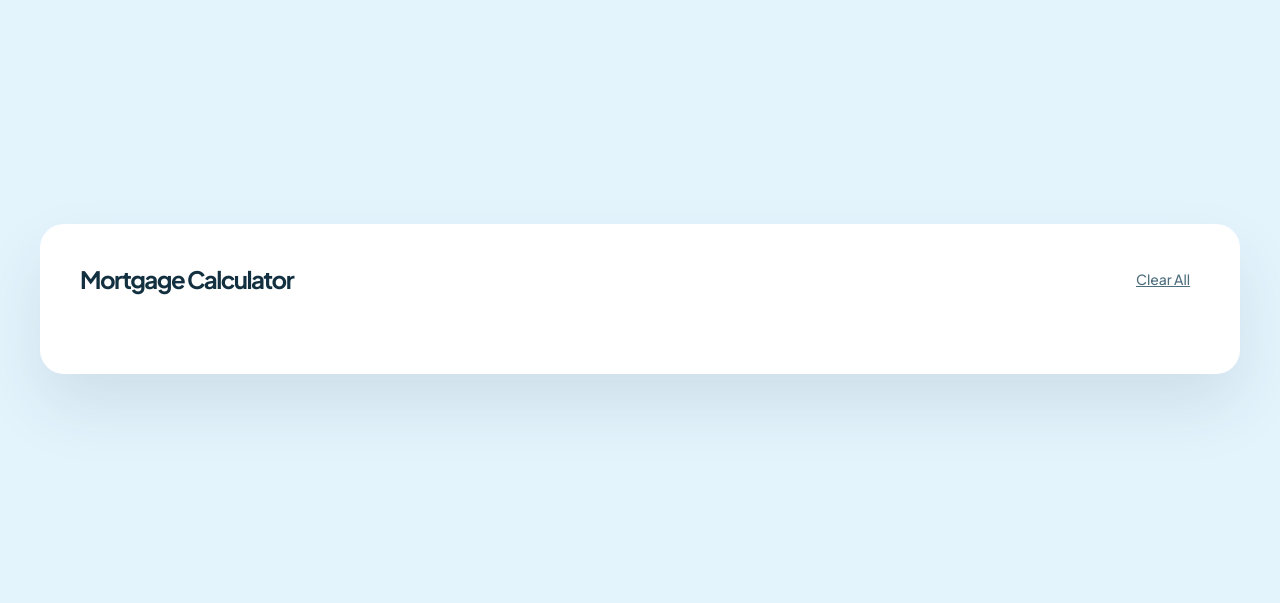
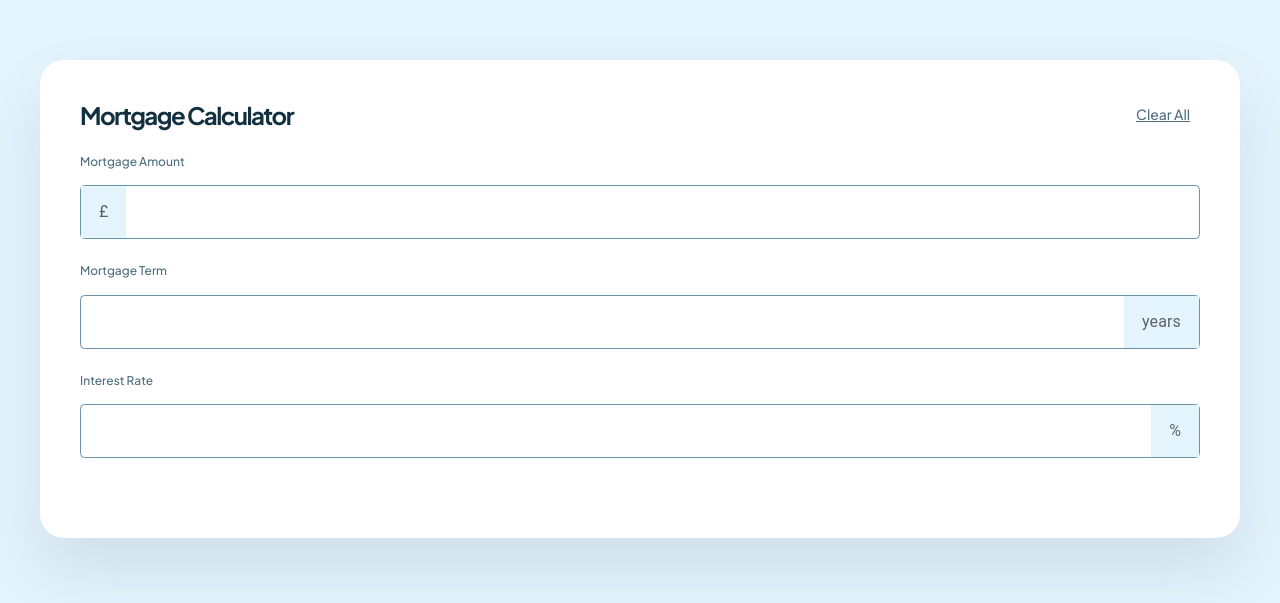
Before and after one commit to mckoyd/wolf-mortgage-repayment-calculator, a React app: page / in a window 1280 px wide. Shown: the part 101-704 px from the top of the page. Built offline with nearby package versions, Linux system fonts and the light colour scheme.

Commit message:
adds form items amount, term, and interest

```diff
--- /dev/null
+++ b/src/components/Form.tsx
@@ -0,0 +1,95 @@
+import { Grid, InputAdornment, TextField } from "@mui/material";
+import React, { useEffect, useState } from "react";
+import { useFormStyles } from "../styles/form.styles";
+
+export const Form: React.FC = () => {
+  const { classes, cx } = useFormStyles();
+  const [mortgageAmount, setMortgageAmount] = useState<string>("");
+  const [term, setTerm] = useState<string>("");
+  const [interest, setInterest] = useState<string>("");
+  const [monthlyRepayments, setMonthyRepayments] = useState<string>("");
+
+  const handleMortgageAmount = (event: React.ChangeEvent<HTMLInputElement>) => {
+    event.preventDefault();
+
+    setMortgageAmount(event.target.value);
+  };
+
+  const handleMortgageTermAmount = (
+    event: React.ChangeEvent<HTMLInputElement>
+  ) => {
+    setTerm(event.target.value);
+  };
+
+  const handleInterest = (event: React.ChangeEvent<HTMLInputElement>) => {
+    setInterest(event.target.value);
+  };
+  const handleCalculatePaymentsBtn = () => {
+    console.log(Number(monthlyRepayments));
+  };
+
+  return (
+    <Grid container className={classes.formContainer}>
+      <Grid item className={classes.formField}>
+        <TextField
+          label="Mortgage Amount"
+          id="mortgage-amount"
+          InputProps={{
+            startAdornment: (
+              <InputAdornment
+                position="start"
+                className={classes.inputAdornment}
+              >
+                £
+              </InputAdornment>
+            ),
+          }}
+          variant="standard"
+          value={
+            mortgageAmount.length
+              ? Number(mortgageAmount.replace(/\D/g, "")).toLocaleString()
+              : ""
+          }
+          onChange={handleMortgageAmount}
+          className={classes.formField}
+        />
+      </Grid>
+      <Grid item className={cx(classes.formField, classes.formFieldRight)}>
+        <TextField
+          label="Mortgage Term"
+          id="mortgage-term"
+          InputProps={{
+            startAdornment: (
+              <InputAdornment position="end" className={classes.inputAdornment}>
+                years
+              </InputAdornment>
+            ),
+          }}
+          variant="standard"
+          value={term}
+          onChange={handleMortgageTermAmount}
+          className={classes.formField}
+        />
+      </Grid>
+      <Grid item className={cx(classes.formField, classes.formFieldRight)}>
+        <TextField
+          label="Interest Rate"
+          id="interest-rate"
+          InputProps={{
+            startAdornment: (
+              <InputAdornment position="end" className={classes.inputAdornment}>
+                %
+              </InputAdornment>
+            ),
+          }}
+          variant="standard"
+          value={interest}
+          onChange={handleInterest}
+          className={classes.formField}
+        />
+      </Grid>
+    </Grid>
+  );
+};
+
+export default Form;
--- /dev/null
+++ b/src/config/form.config.ts
@@ -0,0 +1 @@
+export const formFields = [];
--- a/src/pages/Landing.tsx
+++ b/src/pages/Landing.tsx
@@ -4,6 +4,7 @@ import { Grid } from "@mui/material";
 import { useLandingStyles } from "../styles/landing.styles";
 
 import Header from "../components/Header";
+import Form from "../components/Form";
 
 const Landing: React.FC = () => {
   const { classes } = useLandingStyles();
@@ -17,6 +18,7 @@ const Landing: React.FC = () => {
     >
       <Grid item className={classes.formItemContainer}>
         <Header />
+        <Form />
       </Grid>
       <Grid item className={classes.resultsItemContainer}></Grid>
     </Grid>
--- /dev/null
+++ b/src/styles/form.styles.ts
@@ -0,0 +1,33 @@
+import { CSSProperties } from "react";
+import { tss } from "tss-react/mui";
+
+export const useFormStyles = tss.create(({ theme }) => ({
+  formContainer: {
+    gap: "1.5em",
+  },
+  formField: {
+    display: "flex",
+    flexDirection: "column",
+    padding: 0,
+    gap: "0.75em",
+    width: "100%",
+  },
+
+  formFieldRight: {
+    "& .MuiInput-root": {
+      flexDirection: "row-reverse",
+    },
+  },
+
+  formFieldText: {
+    ...(theme.typography.preset4 as CSSProperties),
+    color: theme.palette.common.slate7,
+  },
+
+  inputAdornment: {
+    height: "2.875em",
+    maxHeight: "none",
+    padding: "0.75em 1em",
+    background: theme.palette.common.slate1,
+  },
+}));
--- a/src/styles/landing.styles.ts
+++ b/src/styles/landing.styles.ts
@@ -22,6 +22,7 @@ export const useLandingStyles = tss.create(({ theme }) => ({
     display: "flex",
     flexDirection: "column",
     width: "100%",
+    gap: "1.5em",
   },
   resultsItemContainer: {
     display: "flex",
--- a/src/styles/theme.ts
+++ b/src/styles/theme.ts
@@ -91,6 +91,54 @@ const theme: Theme = createTheme({
       letterSpacing: "0",
     },
   },
+
+  components: {
+    MuiInputLabel: {
+      styleOverrides: {
+        root: {
+          color: slate7,
+          fontFamily: "Plus Jakarta Sans",
+          fontWeight: 500,
+          fontSize: "1em",
+          lineHeight: "150%",
+          letterSpacing: "0",
+          "&.Mui-focused": {
+            color: slate7,
+          },
+        },
+      },
+    },
+
+    MuiInput: {
+      styleOverrides: {
+        root: {
+          border: `0.0625em solid ${slate5}`,
+          marginTop: "1.75em !important",
+          borderRadius: "0.25em",
+          height: "3em",
+          fontFamily: "Plus Jakarta Sans",
+          fontWeight: 700,
+          fontSize: "1.125em",
+          lineHeight: "125%",
+          color: slate9,
+          "&:hover:not(.Mui-disabled, .Mui-error):before": {
+            borderBottom: "none",
+          },
+          "& input": {
+            padding: "0 1em !important",
+          },
+        },
+        underline: {
+          "&:before": {
+            borderBottom: "none",
+          },
+          "&:after": {
+            borderBottom: "none",
+          },
+        },
+      },
+    },
+  },
 });
 
 export default theme;
```
